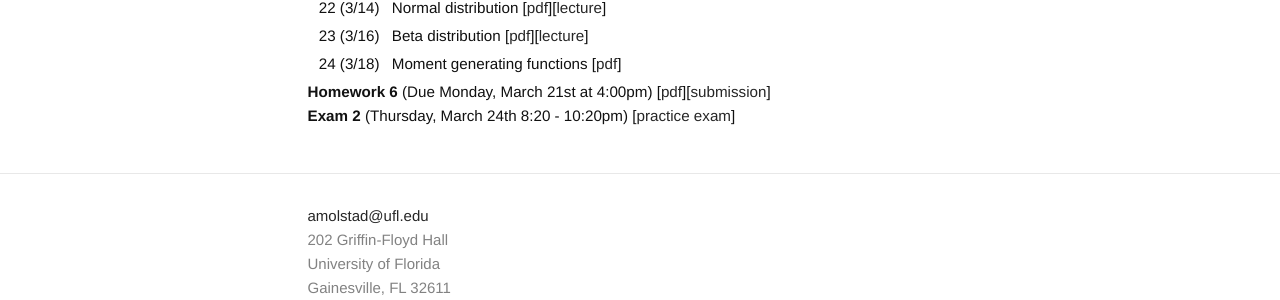
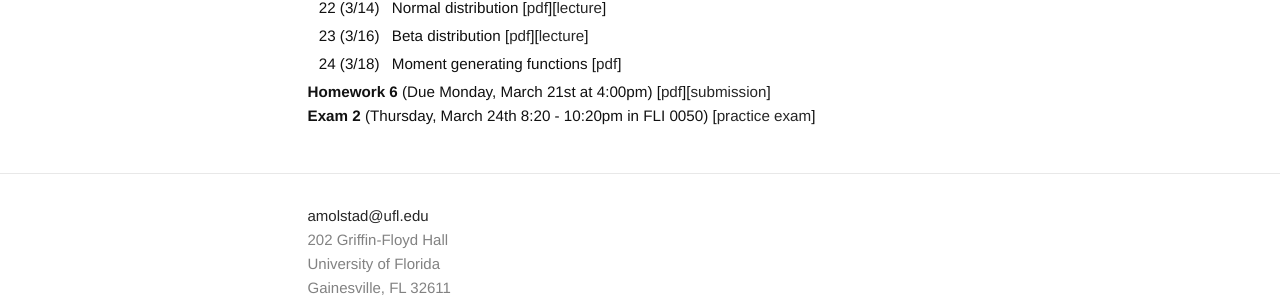
Before and after one commit to ajmolstad/ajmolstad.github.io, a Jekyll site: the page built from S22_STA4321.md, in a window 1280 px wide. Shown: the part 1177-1477 px from the top of the page. Built offline with Jekyll 4.4.1, drawn with Linux system fonts in a browser that asks for light colours.

Commit message:
Update S22_STA4321.md

```diff
--- a/S22_STA4321.md
+++ b/S22_STA4321.md
@@ -82,4 +82,4 @@ Note that you must be logged into your UFL eLearning account to access course ma
 
 
 **Homework 6** (Due Monday, March 21st at 4:00pm) [[pdf](https://ufl.instructure.com/files/67472488/download?download_frd=1)][[submission](https://ufl.instructure.com/courses/452037/assignments/5148694)]
-**Exam 2** (Thursday, March 24th 8:20 - 10:20pm) [[practice exam](https://ufl.instructure.com/files/67455229/download?download_frd=1)]
+**Exam 2** (Thursday, March 24th 8:20 - 10:20pm in FLI 0050) [[practice exam](https://ufl.instructure.com/files/67669391/download?download_frd=1)]
```
